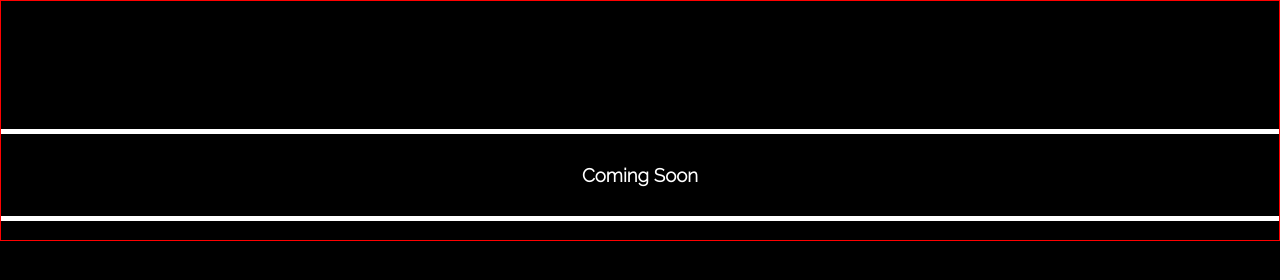
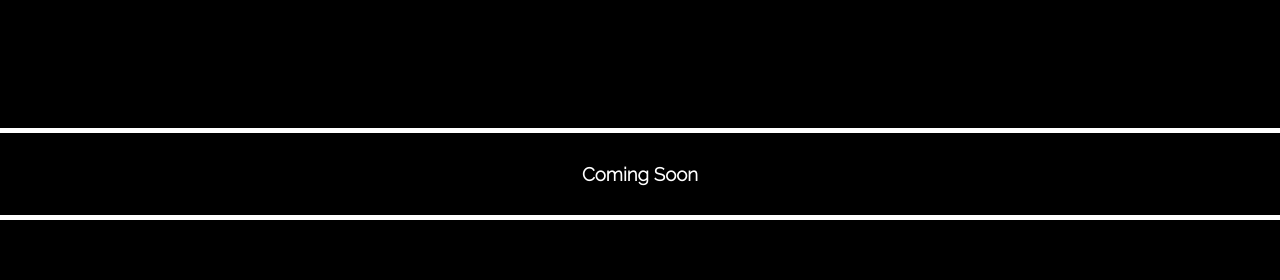
Before and after one commit to josephkane/josephkane.github.io, a website: page index.html in a window 1280 px wide. Both pictures are taken after a click on the link "Portfolio". Drawn offline with nearby package versions, Linux system fonts and the light colour scheme; files that its build step writes are made by us from their sources.

Commit message:
remove test class from portfolio div

```diff
--- a/index.html
+++ b/index.html
@@ -102,7 +102,7 @@
 
 			</div>
 
-			<div id="portfolio" class="section portfolio test flex hide">
+			<div id="portfolio" class="section portfolio flex hide">
 				<h3 class="about-label">Coming Soon</h3>
 
 				<!-- <h2>Work</h2>
```
